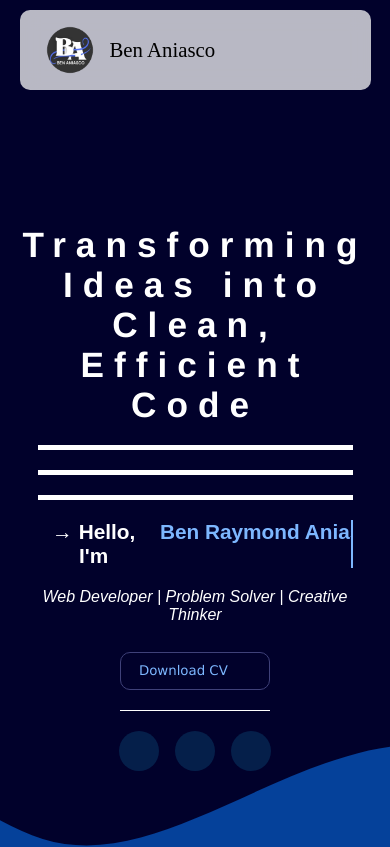
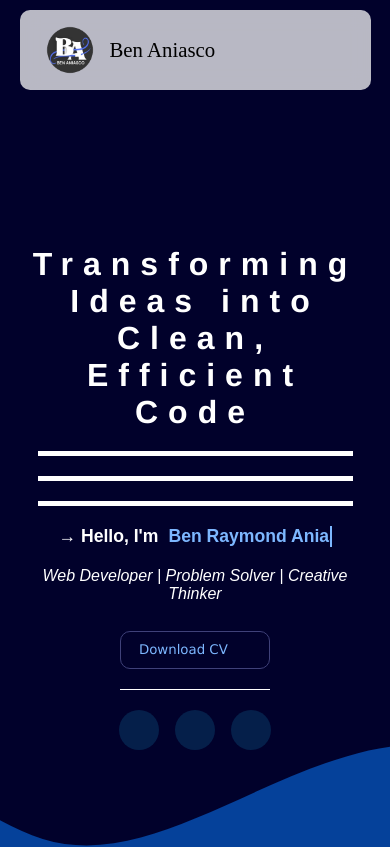
Before and after one commit to Bintooot/benaniasco-portfolio, a React (Vite) app: page / in a window 390 px wide. Shown: the top 847 px of the page. Built offline with nearby package versions, Linux system fonts and the light colour scheme; some icons are missing.

Commit message:
changing font-size

```diff
--- a/src/component/Sections/Footer/Footer.css
+++ b/src/component/Sections/Footer/Footer.css
@@ -8,3 +8,10 @@ justify-content: center;
 align-items: center;
 
 }
+
+@media (max-width: 768px) {
+.footer-wrapper {
+    height: 80px;
+    font-size: 14px;
+    }
+}
--- a/src/component/Sections/Hero/Hero.css
+++ b/src/component/Sections/Hero/Hero.css
@@ -57,7 +57,7 @@
     width: 0;
   }
   to {
-    width: 21ch;
+    width: 20ch;
   }
 }
 
@@ -184,7 +184,7 @@
 /* Mobile */
 @media (max-width: 767px) {
   .hero-content > h1 {
-    font-size: 2.2rem;
+    font-size: 2rem;
     transition: all 1s ease-in-out;
   }
 
@@ -194,7 +194,7 @@
   }
 
   .hero-text > h2 {
-    font-size: 1.3rem;
+    font-size: 1.1rem;
     transition: all 1s ease-in-out;
   }
 
```
